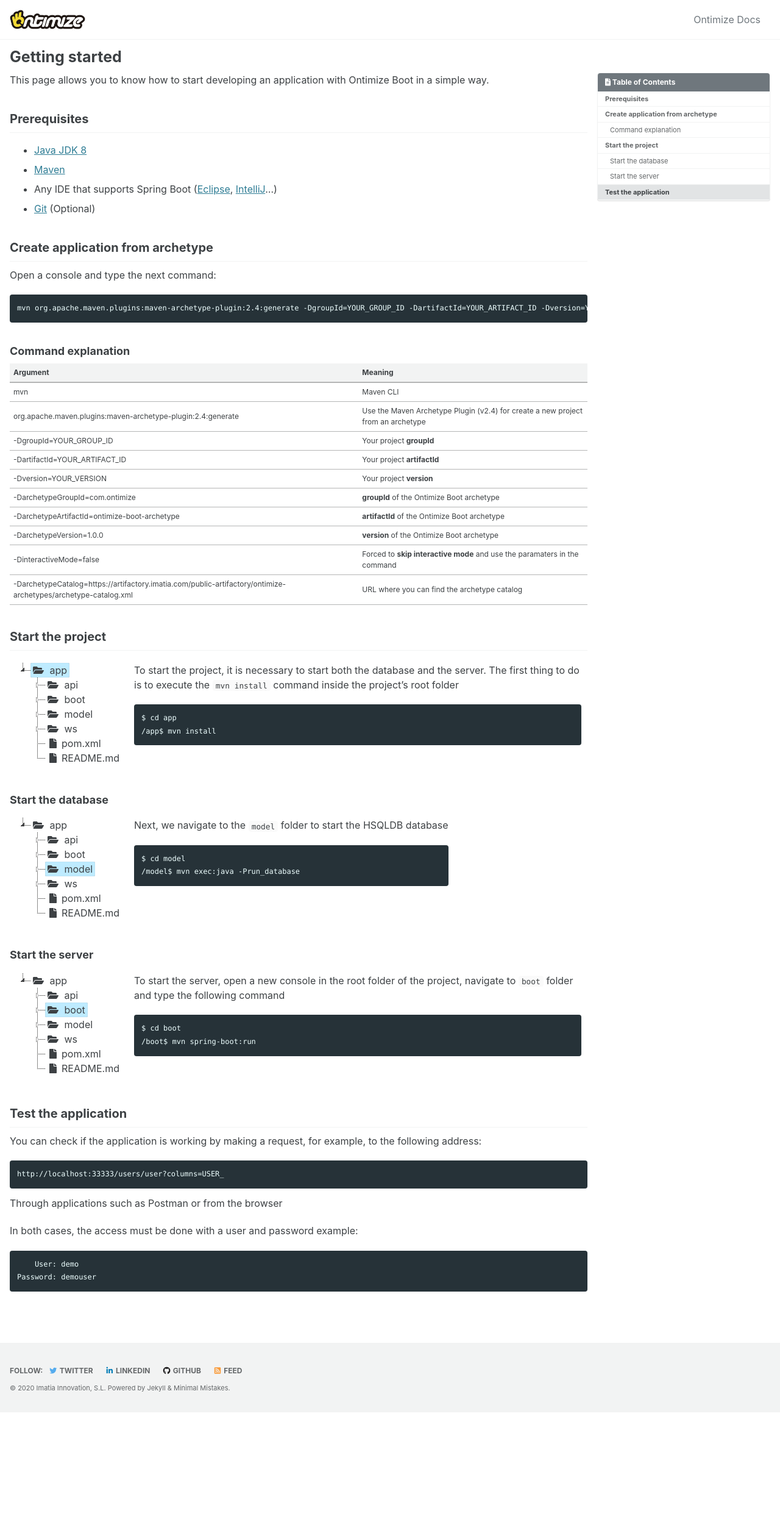
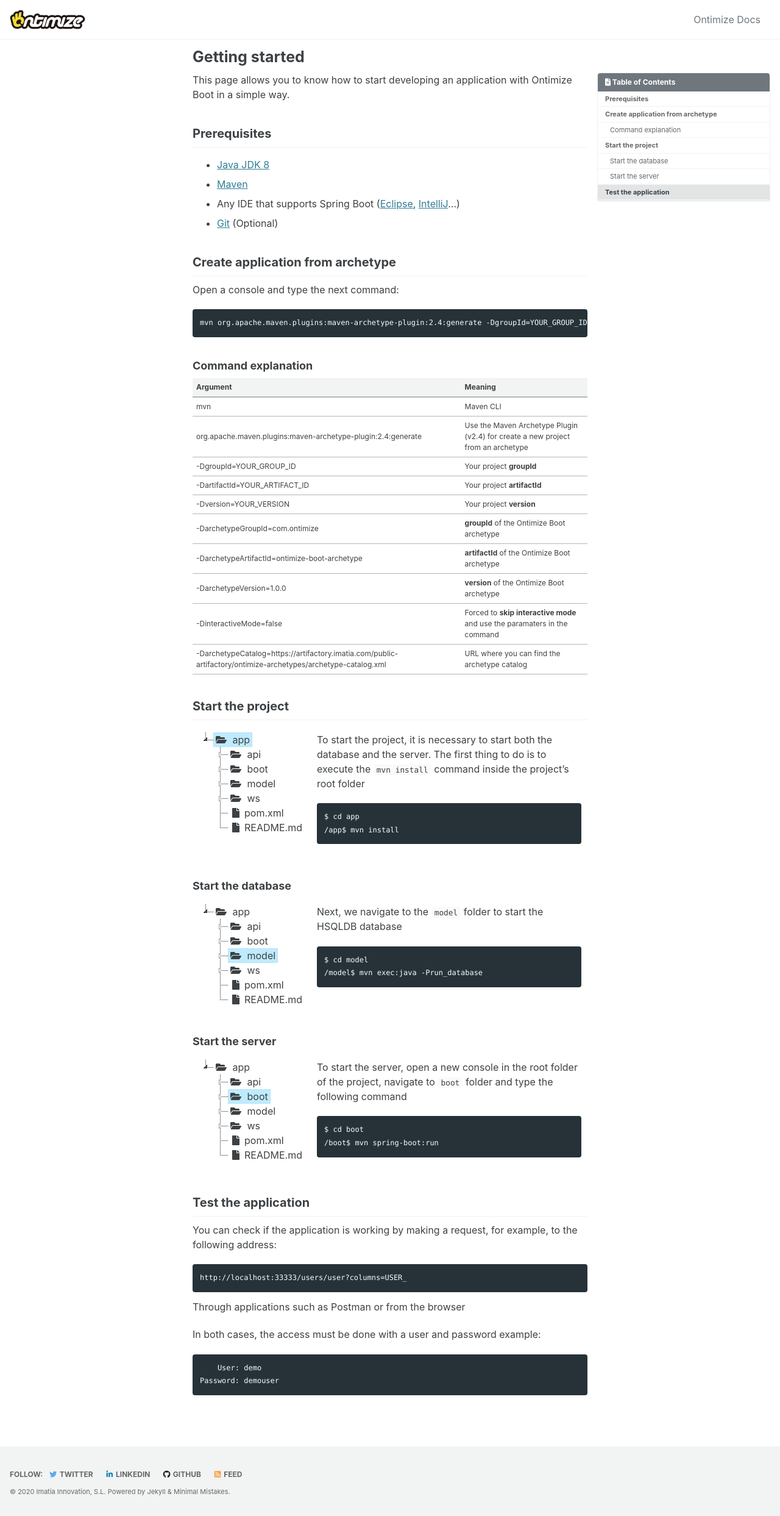
Before and after one commit to ontimize/ontimize-boot, a Jekyll site: the page built from _pages/getting_started.md, in a window 1280 px wide. Shown: the whole page at 61% size. Built offline with Jekyll 4.4.1, drawn with Linux system fonts in a browser that asks for light colours; cached includes are drawn as plain includes; before the commit the page ends 2316 px from its top, so only the background shows below that.

Commit message:
Deleted no-left layout Getting_started layout changed to single

```diff
--- a/_layouts/no-left.html
+++ /dev/null
@@ -1,88 +0,0 @@
----
-layout: default
----
-
-{% if page.header.overlay_color or page.header.overlay_image or page.header.image %}
-  {% include page__hero.html %}
-{% elsif page.header.video.id and page.header.video.provider %}
-  {% include page__hero_video.html %}
-{% endif %}
-
-{% if page.url != "/" and site.breadcrumbs %}
-  {% unless paginator %}
-    {% include breadcrumbs.html %}
-  {% endunless %}
-{% endif %}
-
-<div id="main" role="main">
-  <!-- {% include sidebar.html %} -->
-  <article class="page" itemscope itemtype="https://schema.org/CreativeWork" style="width:100% !important">
-    {% if page.title %}<meta itemprop="headline" content="{{ page.title | markdownify | strip_html | strip_newlines | escape_once }}">{% endif %}
-    {% if page.excerpt %}<meta itemprop="description" content="{{ page.excerpt | markdownify | strip_html | strip_newlines | escape_once }}">{% endif %}
-    {% if page.date %}<meta itemprop="datePublished" content="{{ page.date | date_to_xmlschema }}">{% endif %}
-    {% if page.last_modified_at %}<meta itemprop="dateModified" content="{{ page.last_modified_at | date_to_xmlschema }}">{% endif %}
-
-    <div class="page__inner-wrap">
-      {% unless page.header.overlay_color or page.header.overlay_image %}
-        <header>
-          {% if page.title %}<h1 id="page-title" class="page__title" itemprop="headline">{{ page.title | markdownify | remove: "<p>" | remove: "</p>" }}</h1>{% endif %}
-          {% include page__meta.html %}
-        </header>
-      {% endunless %}
-
-      <section class="page__content" itemprop="text">
-        {% if page.toc %}
-          <aside class="sidebar__right {% if page.toc_sticky %}sticky{% endif %}">
-            <nav class="toc">
-              <header><h4 class="nav__title"><i class="fas fa-{{ page.toc_icon | default: 'file-alt' }}"></i> {{ page.toc_label | default: site.data.ui-text[site.locale].toc_label | default: "On this page" }}</h4></header>
-              {% include toc.html sanitize=true html=content h_min=1 h_max=6 class="toc__menu" %}
-            </nav>
-          </aside>
-        {% endif %}
-        {{ content }}
-        {% if page.link %}<div><a href="{{ page.link }}" class="btn btn--primary">{{ site.data.ui-text[site.locale].ext_link_label | default: "Direct Link" }}</a></div>{% endif %}
-      </section>
-
-      <footer class="page__meta">
-        {% if site.data.ui-text[site.locale].meta_label %}
-          <h4 class="page__meta-title">{{ site.data.ui-text[site.locale].meta_label }}</h4>
-        {% endif %}
-        {% include page__taxonomy.html %}
-        {% include page__date.html %}
-      </footer>
-
-      {% if page.share %}{% include social-share.html %}{% endif %}
-
-      {% include post_pagination.html %}
-    </div>
-
-    {% if jekyll.environment == 'production' and site.comments.provider and page.comments %}
-      {% include comments.html %}
-    {% endif %}
-  </article>
-
-  {% comment %}<!-- only show related on a post page when `related: true` -->{% endcomment %}
-  {% if page.id and page.related and site.related_posts.size > 0 %}
-    <div class="page__related">
-      <h4 class="page__related-title">{{ site.data.ui-text[site.locale].related_label | default: "You May Also Enjoy" }}</h4>
-      <div class="grid__wrapper">
-        {% for post in site.related_posts limit:4 %}
-          {% include archive-single.html type="grid" %}
-        {% endfor %}
-      </div>
-    </div>
-  {% comment %}<!-- otherwise show recent posts if no related when `related: true` -->{% endcomment %}
-  {% elsif page.id and page.related %}
-    <div class="page__related">
-      <h4 class="page__related-title">{{ site.data.ui-text[site.locale].related_label | default: "You May Also Enjoy" }}</h4>
-      <div class="grid__wrapper">
-        {% for post in site.posts limit:4 %}
-          {% if post.id == page.id %}
-            {% continue %}
-          {% endif %}
-          {% include archive-single.html type="grid" %}
-        {% endfor %}
-      </div>
-    </div>
-  {% endif %}
-</div>
```
Also changed, not shown: _pages/getting_started.md (+1 -1 lines).
